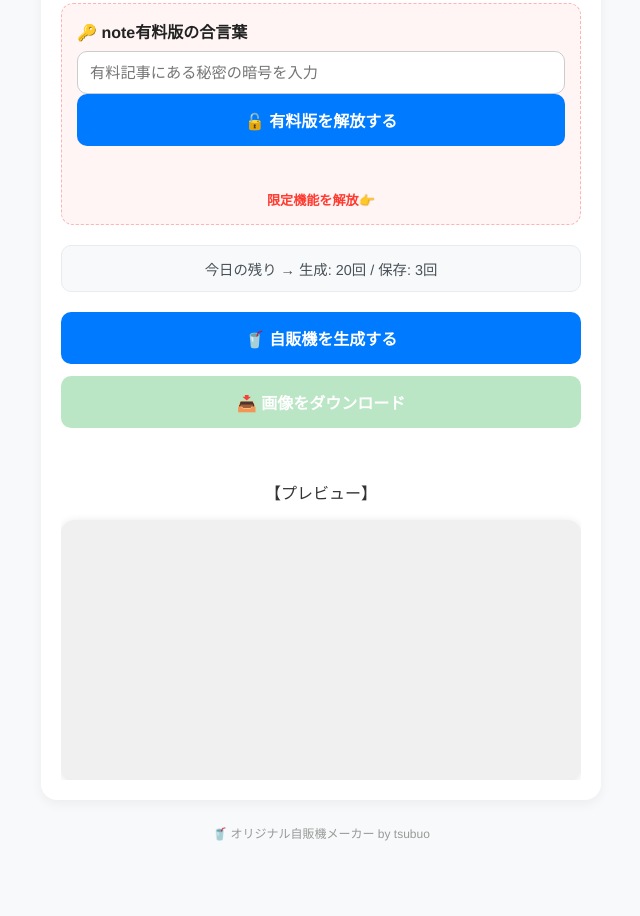
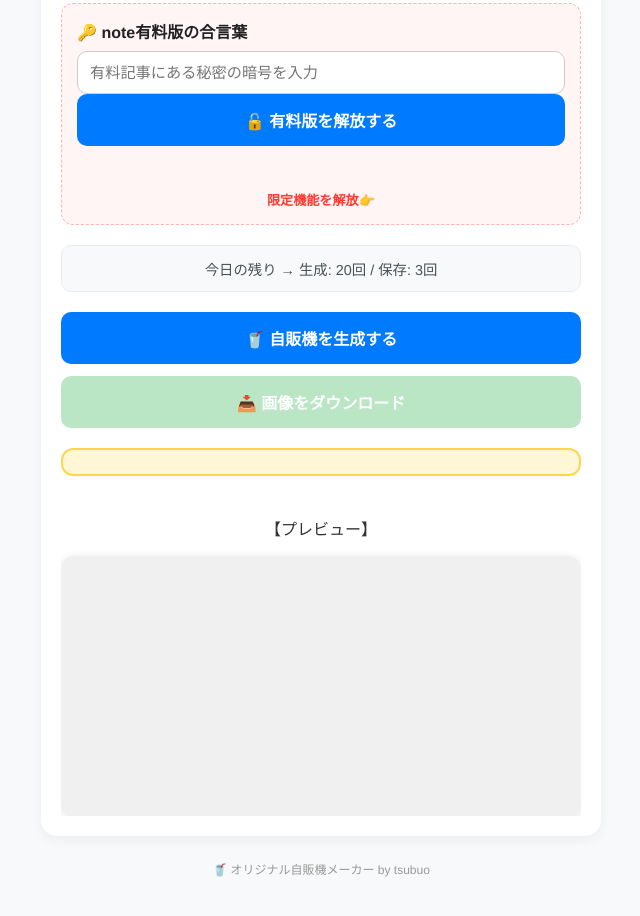
Before and after one commit to tsubuo11035103-a11y/vending-generator, a website: page index.html in a window 1280 px wide. Shown: the part 564-1480 px from the top of the page, without its empty margins (319-959 px from the left). Before the commit the page ends 1444 px from the top, so only its background shows below. Drawn offline with Linux system fonts and the light colour scheme.

Commit message:
Update style.css

```diff
--- a/style.css
+++ b/style.css
@@ -214,8 +214,13 @@ canvas {
   background: #5dade2;
 }
 .secret-result {
-  margin-top: 10px;
+  margin: 8px 0 16px;
+  padding: 12px;
+  border-radius: 12px;
+  text-align: center;
   font-weight: 800;
+  font-size: 1rem;
   color: #ff9500;
-  text-align: center;
+    background: #fff7d6;
+  border: 2px solid #ffd54f;
 }
```
